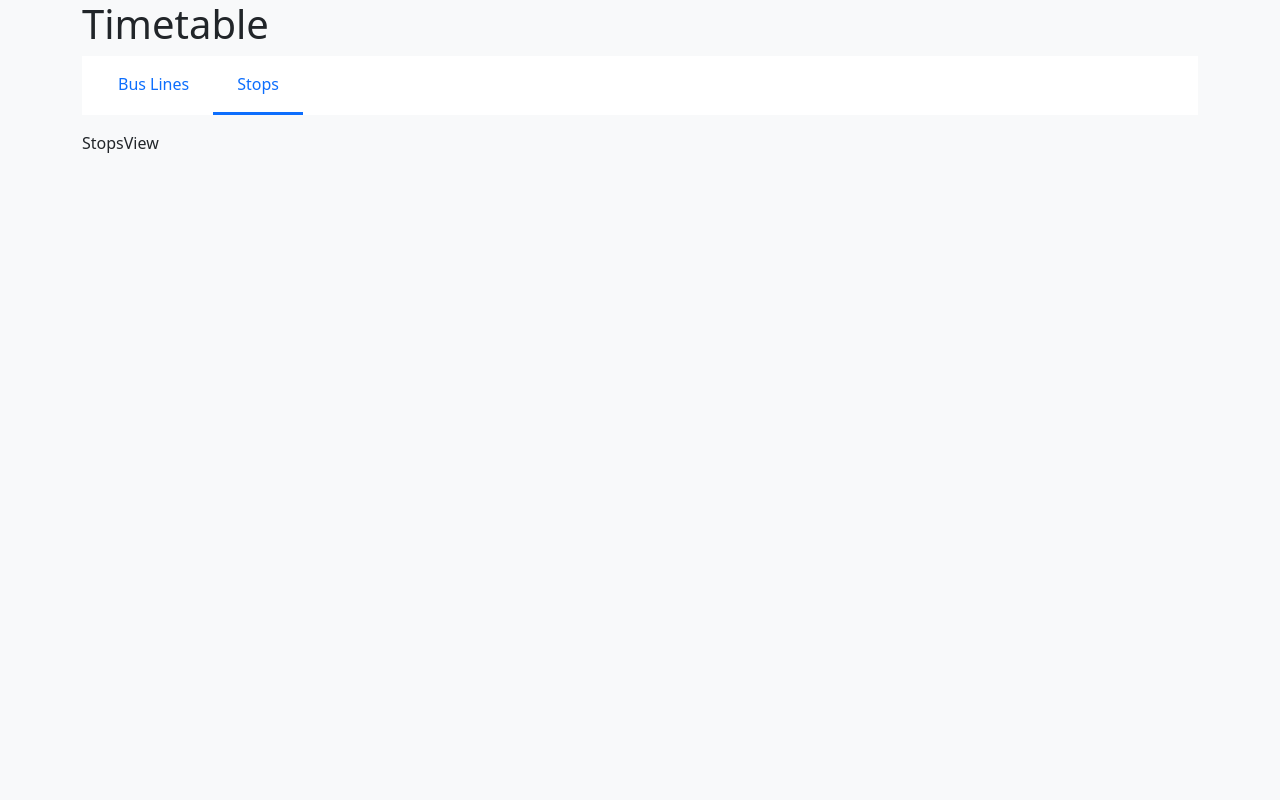
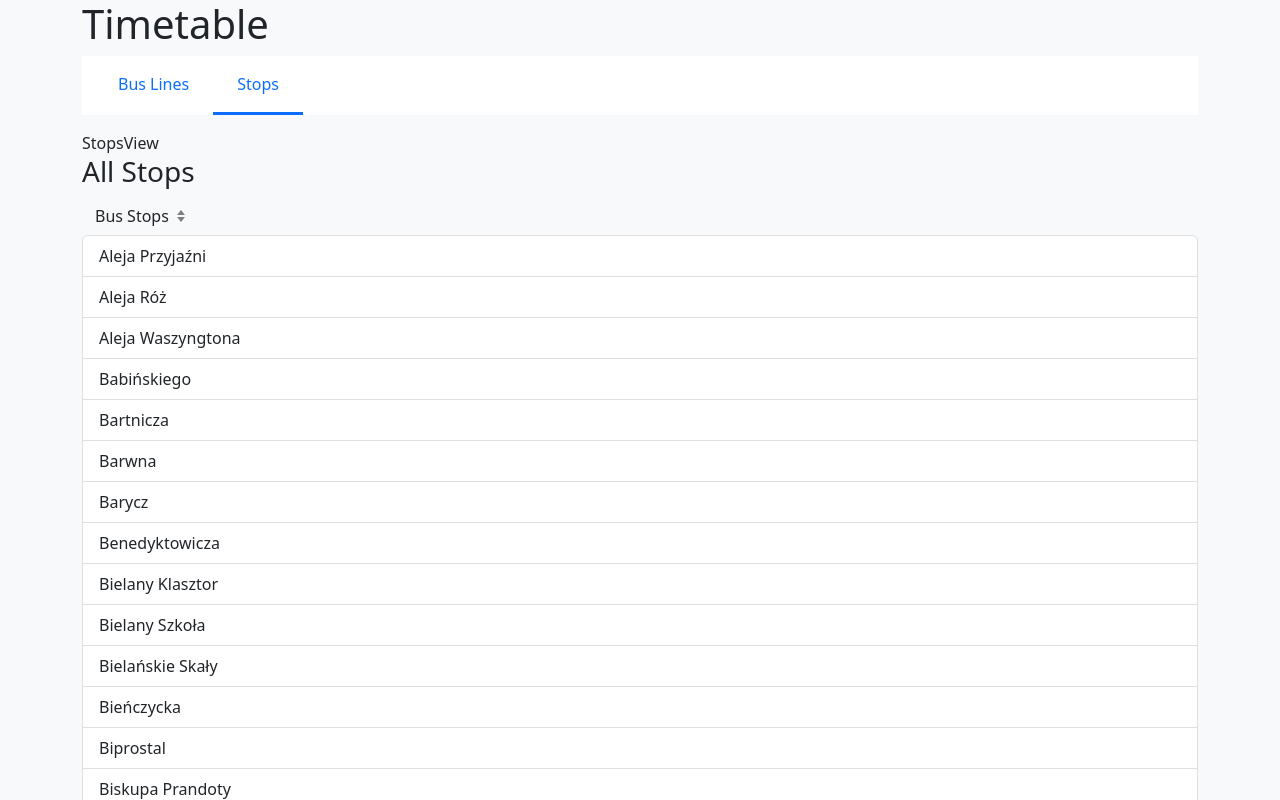
Before and after one commit to ToxiKejtor/ingenious.build-interview-task, a Vue app: page /stops in a window 1280 px wide. Shown: the top 800 px of the page. Built offline with nearby package versions, Linux system fonts and the light colour scheme; data requests are answered from the project's data file.

Commit message:
move list to separate component

```diff
--- a/src/App.vue
+++ b/src/App.vue
@@ -19,8 +19,15 @@
   </div>
 </template>
 <script setup lang="ts">
-import { computed } from "vue";
+import { computed, onMounted } from "vue";
 import { useRouter } from "vue-router";
+import { useStore } from "@/store/store";
+import { ActionTypes } from "@/store/actions";
 const router = useRouter();
 const routes = computed(() => router.options.routes);
+const store = useStore();
+
+onMounted(async () => {
+  await store.dispatch(ActionTypes.FETCH_STOPS);
+});
 </script>
--- a/src/components/BusStops.vue
+++ b/src/components/BusStops.vue
@@ -1,48 +1,41 @@
 <template>
   <div class="bus-stops">
-    <div v-if="stops.length">
-      <h3>Bus line: {{ selectedLine }}</h3>
-
-      <button
-        class="btn d-flex align-items-center border-none"
-        @click="onSortClick"
-      >
-        <span>Bus Stops</span> <IconSort />
-      </button>
-      <ul class="list-group">
-        <li
-          class="list-group-item bus-stops__li"
-          :class="{ active: value === selectedStop }"
-          v-for="(value, key) in stops"
-          :key="key"
-          @click="onStopClick(value)"
-        >
-          {{ value }}
-        </li>
-      </ul>
-    </div>
+    <ListItems
+      v-if="stops?.length"
+      sortable
+      :title="title"
+      subtitle="Bus Stops"
+      :items="stops"
+      @item-selected="onStopSelected"
+    />
     <PlaceKeeper v-else message="Please select the bus line first" />
   </div>
 </template>
 
 <script setup lang="ts">
-import { computed } from "vue";
+import { computed, defineProps } from "vue";
 import PlaceKeeper from "@/components/PlaceKeeper.vue";
+import ListItems from "@/components/ListItems.vue";
 import { useStore } from "@/store/store";
-import IconSort from "@/components/IconSort.vue";
 import { MutationTypes } from "@/store/mutations";
 
 const store = useStore();
 
+const props = defineProps<{
+  all?: boolean;
+}>();
+
 const selectedLine = computed(() => store.state.selectedLine);
-const selectedStop = computed(() => store.state.selectedStop);
-const stops = computed(() => store.getters.sortedStops);
+const title = computed(() => `Bus line: ${selectedLine.value}`);
+const stops = computed(() =>
+  props.all ? store.getters.sortedAllStops : store.getters.sortedStops
+);
 
-function onStopClick(stop: string) {
+function onStopSelected(stop: string) {
   store.commit(MutationTypes.SET_SELECTED_STOP, stop);
 }
 
-function onSortClick() {
+function onSortChange() {
   store.commit(MutationTypes.SET_STOPS_SORT_ASC, !store.state.stopsSortAsc);
 }
 </script>
@@ -50,7 +43,4 @@ function onSortClick() {
 .bus-stops {
   height: 300px;
 }
-.bus-stops__li {
-  cursor: pointer;
-}
 </style>
--- a/src/components/BusTimes.vue
+++ b/src/components/BusTimes.vue
@@ -1,53 +1,39 @@
 <template>
   <div class="bus-times">
-    <div v-if="showTimes">
-      <div v-if="times.length">
-        <h3>Bus times: {{ selectedStop }}</h3>
+    <ListItems
+      v-if="showTimes && times?.length"
+      :title="title"
+      subtitle="Time"
+      :items="times"
+      @item-selected="onTimeSelected"
+    />
 
-        <button
-          class="btn d-flex align-items-center border-none"
-          @click="onSortClick"
-        >
-          <span>Bus Stops</span> <IconSort />
-        </button>
-        <ul class="list-group">
-          <li
-            class="list-group-item bus-times__li"
-            :class="{ active: value === selectedTime }"
-            v-for="(value, key) in times"
-            :key="key"
-            @click="onTimeClick(value)"
-          >
-            {{ value }}
-          </li>
-        </ul>
-      </div>
-    </div>
     <PlaceKeeper v-else message="Please select the bus line first" />
   </div>
 </template>
 
 <script setup lang="ts">
 import PlaceKeeper from "@/components/PlaceKeeper.vue";
+import ListItems from "@/components/ListItems.vue";
 import { useStore } from "@/store/store";
+import { computed } from "vue";
+import { MutationTypes } from "@/store/mutations";
 
-import { computed, ref } from "vue";
-import IconSort from "@/components/IconSort.vue";
-import { MutationTypes } from "@/store/mutations";
 const store = useStore();
 
 const selectedStop = computed(() => store.state.selectedStop);
+
+const title = computed(() => `Bus Stop: ${selectedStop.value}`);
 const showTimes = computed(
   () => store.state.selectedStop !== "" && store.state.selectedLine
 );
 const times = computed(() => store.getters.sortedTimes);
-const selectedTime = computed(() => store.state.selectedTime);
 
-function onSortClick() {
+function onSortChange() {
   store.commit(MutationTypes.SET_TIMES_SORT_ASC, !store.state.timesSortAsc);
 }
 
-function onTimeClick(time: string) {
+function onTimeSelected(time: string) {
   store.commit(MutationTypes.SET_SELECTED_TIME, time);
 }
 </script>
@@ -55,8 +41,4 @@ function onTimeClick(time: string) {
 .bus-times {
   height: 300px;
 }
-
-.bus-times__li {
-  cursor: pointer;
-}
 </style>
--- a/src/components/IconSort.vue
+++ b/src/components/IconSort.vue
@@ -1,16 +1,16 @@
 <template>
-  <div class="wrapper px-2">
-    <div class="top"></div>
-    <div class="bottom"></div>
+  <div class="icon-sort px-2">
+    <div class="icon-sort__top"></div>
+    <div class="icon-sort__bottom"></div>
   </div>
 </template>
 <style scoped>
-.wrapper {
+.icon-sort {
   display: flex;
   flex-direction: column;
 }
 
-.top {
+.icon-sort__top {
   width: 0;
   height: 0;
   border-left: 4px solid transparent;
@@ -20,7 +20,7 @@
   margin-bottom: 2px;
 }
 
-.bottom {
+.icon-sort__bottom {
   width: 0;
   height: 0;
 
--- /dev/null
+++ b/src/components/ListItems.vue
@@ -0,0 +1,63 @@
+<template>
+  <div class="list-items">
+    <div v-if="computedItems.length">
+      <h3>{{ title }}</h3>
+      <button
+        class="btn d-flex align-items-center border-none"
+        @click="sortable ? (sortAsc = !sortAsc) : () => {}"
+      >
+        <span>{{ subtitle }}</span> <IconSort v-if="sortable" />
+      </button>
+      <ul class="list-group">
+        <li
+          class="list-group-item list-items__li"
+          :class="{ active: value === activeItem }"
+          v-for="(value, key) in computedItems"
+          :key="key"
+          @click="handleItemClick(value)"
+        >
+          {{ value }}
+        </li>
+      </ul>
+    </div>
+  </div>
+</template>
+
+<script setup lang="ts">
+import { defineProps, defineEmits, computed, ref } from "vue";
+import IconSort from "@/components/IconSort.vue";
+
+const props = defineProps<{
+  title: string;
+  subtitle: string;
+  items: string[];
+  sortable?: boolean;
+}>();
+const sortAsc = ref(true);
+const activeItem = ref("");
+
+const computedItems = computed(() => {
+  const items = props.items;
+  return props.sortable
+    ? sortAsc.value
+      ? items.sort()
+      : items.sort().reverse()
+    : props.items;
+});
+const emit = defineEmits<{
+  (e: "itemSelected", value: string): void;
+}>();
+
+function handleItemClick(value: string) {
+  activeItem.value = value;
+  emit("itemSelected", value);
+}
+</script>
+
+<style scoped>
+.list-items {
+}
+.list-items__li {
+  cursor: pointer;
+}
+</style>
--- a/src/store/actions.ts
+++ b/src/store/actions.ts
@@ -7,6 +7,7 @@ import { State } from "@/store/state";
 export enum ActionTypes {
   FETCH_STOPS = "FETCH_STOPS",
   GET_BUS_LINES = "GET_BUS_LINES",
+  GET_ALL_STOPS = "GET_ALL_STOPS",
 }
 
 type AugmentedActionContext = {
@@ -25,6 +26,10 @@ export interface Actions {
     { commit }: AugmentedActionContext,
     stops: Stop[]
   ): void;
+  [ActionTypes.GET_ALL_STOPS](
+    { commit }: AugmentedActionContext,
+    stops: Stop[]
+  ): void;
 }
 
 export const actions: ActionTree<State, State> & Actions = {
@@ -33,6 +38,7 @@ export const actions: ActionTree<State, State> & Actions = {
       .get("http://localhost:3000/stops")
       .then((response: AxiosResponse<Stop[]>) => {
         dispatch(ActionTypes.GET_BUS_LINES, response.data);
+        dispatch(ActionTypes.GET_ALL_STOPS, response.data);
       });
   },
   [ActionTypes.GET_BUS_LINES]({ commit }, stops: Stop[]) {
@@ -44,4 +50,9 @@ export const actions: ActionTree<State, State> & Actions = {
     });
     commit(MutationTypes.SET_BUS_LINES, busLines);
   },
+  [ActionTypes.GET_ALL_STOPS]({ commit }, stops: Stop[]) {
+    console.log({ stops });
+    const uniqueStops = [...new Set(stops.map((item) => item.stop))];
+    commit(MutationTypes.SET_ALL_STOPS, uniqueStops);
+  },
 };
--- a/src/store/getters.ts
+++ b/src/store/getters.ts
@@ -4,6 +4,7 @@ import { State } from "./state";
 export type Getters = {
   sortedStops(state: State): string[];
   sortedTimes(state: State): string[];
+  sortedAllStops(state: State): string[];
 };
 
 export const getters: GetterTree<State, State> & Getters = {
@@ -22,4 +23,8 @@ export const getters: GetterTree<State, State> & Getters = {
     });
     return state.timesSortAsc ? sortedTimes : sortedTimes.reverse();
   },
+  sortedAllStops: (state) =>
+    state.stopsSortAsc
+      ? state.allStops.sort()
+      : state.allStops.sort().reverse(),
 };
--- a/src/store/mutations.ts
+++ b/src/store/mutations.ts
@@ -9,6 +9,7 @@ export enum MutationTypes {
   SET_SELECTED_TIME = "SET_SELECTED_TIME",
   SET_STOPS_SORT_ASC = "SET_STOPS_SORT_ASC",
   SET_TIMES_SORT_ASC = "SET_TIMES_SORT_ASC",
+  SET_ALL_STOPS = "SET_ALL_STOPS",
 }
 
 export type Mutations<S = State> = {
@@ -18,6 +19,7 @@ export type Mutations<S = State> = {
   [MutationTypes.SET_SELECTED_TIME](state: S, payload: string): void;
   [MutationTypes.SET_STOPS_SORT_ASC](state: S, payload: boolean): void;
   [MutationTypes.SET_TIMES_SORT_ASC](state: S, payload: boolean): void;
+  [MutationTypes.SET_ALL_STOPS](state: S, payload: string[]): void;
 };
 
 export const mutations: MutationTree<State> & Mutations = {
@@ -39,4 +41,7 @@ export const mutations: MutationTree<State> & Mutations = {
   [MutationTypes.SET_TIMES_SORT_ASC](state, payload: boolean) {
     state.timesSortAsc = payload;
   },
+  [MutationTypes.SET_ALL_STOPS](state, payload: string[]) {
+    state.allStops = payload;
+  },
 };
--- a/src/store/state.ts
+++ b/src/store/state.ts
@@ -7,6 +7,7 @@ export interface State {
   selectedTime: string;
   stopsSortAsc: boolean;
   timesSortAsc: boolean;
+  allStops: string[];
 }
 
 export const state: State = {
@@ -16,4 +17,5 @@ export const state: State = {
   selectedTime: "",
   stopsSortAsc: true,
   timesSortAsc: true,
+  allStops: [],
 };
--- a/src/views/LinesView.vue
+++ b/src/views/LinesView.vue
@@ -19,15 +19,6 @@
 import BusLines from "@/components/BusLines.vue";
 import BusStops from "@/components/BusStops.vue";
 import BusTimes from "@/components/BusTimes.vue";
-import { onMounted } from "vue";
-import { useStore } from "@/store/store";
-import { ActionTypes } from "@/store/actions";
-
-const store = useStore();
-
-onMounted(async () => {
-  await store.dispatch(ActionTypes.FETCH_STOPS);
-});
 </script>
 
 <style scoped></style>
--- a/src/views/StopsView.vue
+++ b/src/views/StopsView.vue
@@ -1,7 +1,21 @@
 <template>
   <div>StopsView</div>
+  <ListItems
+    v-if="allStops?.length"
+    sortable
+    title="All Stops"
+    subtitle="Bus Stops"
+    :items="allStops"
+  />
 </template>
 
-<script setup lang="ts"></script>
+<script setup lang="ts">
+import ListItems from "@/components/ListItems.vue";
+import { useStore } from "@/store/store";
+import { computed } from "vue";
+
+const store = useStore();
+const allStops = computed(() => store.getters.sortedAllStops);
+</script>
 
 <style scoped></style>
```
